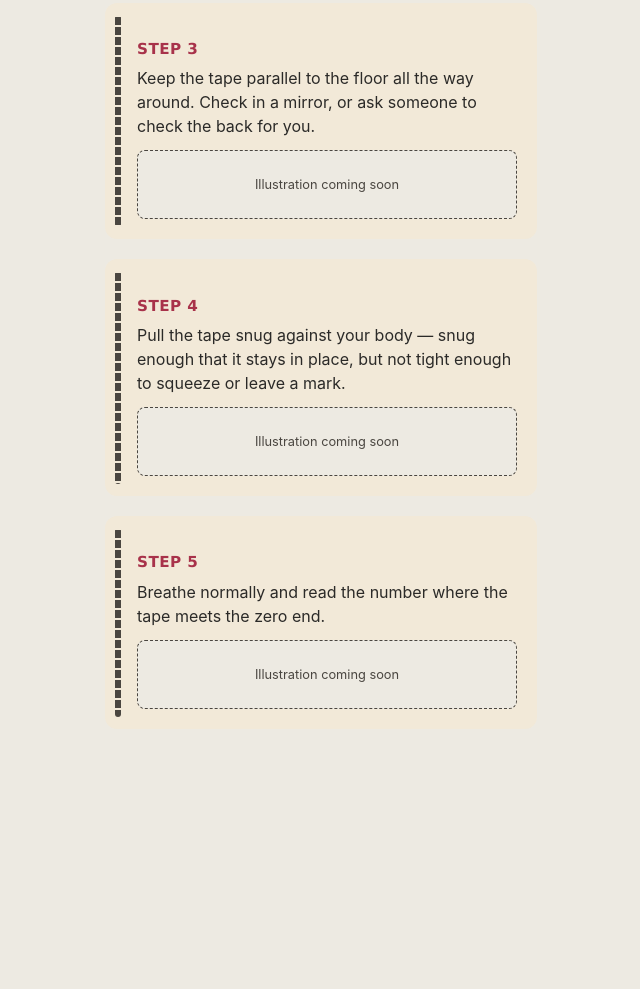
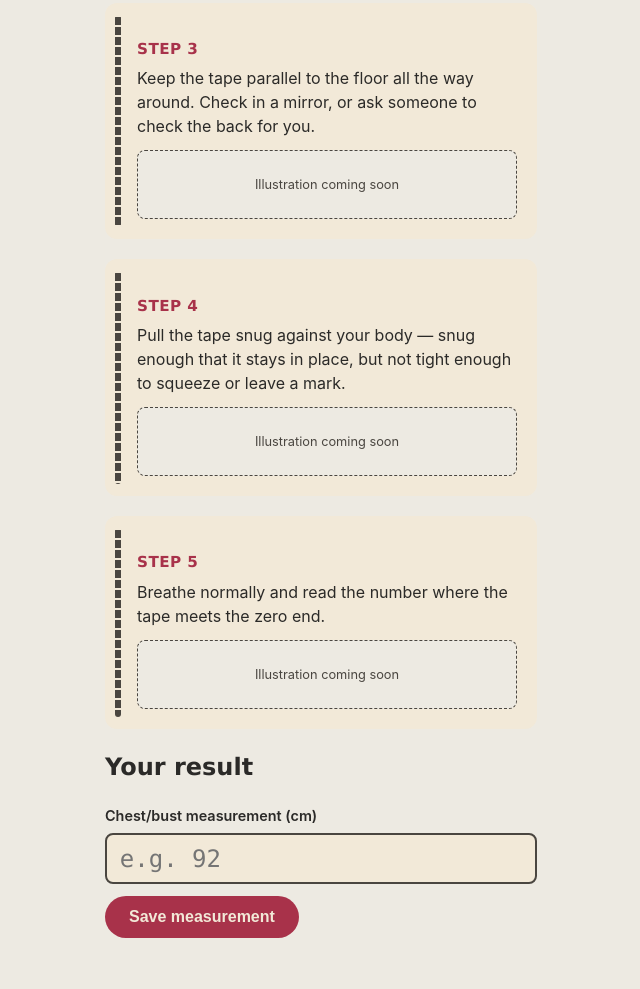
Before and after one commit to petergohrf/fitme, a plain HTML site: page guide/chest.html in a window 1280 px wide. Shown: the part 1096-2085 px from the top of the page, without its empty margins (319-959 px from the left). Before the commit the page ends 1869 px from the top, so only its background shows below. Drawn offline with Linux system fonts and the light colour scheme.

Commit message:
feat: add result section markup for chest measurement

```diff
--- a/guide/chest.html
+++ b/guide/chest.html
@@ -65,6 +65,17 @@
         <div class="illustration-placeholder">Illustration coming soon</div>
       </li>
     </ol>
+    <section class="result-section" aria-label="Your result">
+      <h2>Your result</h2>
+      <div class="result-field">
+        <label for="chestInput" id="chestInputLabel">Chest/bust measurement (cm)</label>
+        <input type="number" id="chestInput" inputmode="decimal" step="0.1" placeholder="e.g. 92">
+      </div>
+      <p class="field-error" id="chestError" hidden></p>
+      <button type="button" class="save-button" id="saveButton">Save measurement</button>
+      <p class="save-confirmation" id="saveConfirmation" hidden>Saved!</p>
+      <p class="last-saved" id="lastSaved" hidden></p>
+    </section>
   </main>
 
   <script src="../scripts/guide.js"></script>
--- a/styles/main.css
+++ b/styles/main.css
@@ -247,3 +247,68 @@ h1, h2, h3 {
   font-size: 0.8rem;
   color: var(--color-tick-charcoal);
 }
+
+.result-section {
+  padding-bottom: 3rem;
+}
+
+.result-field {
+  display: flex;
+  flex-direction: column;
+  gap: 0.4rem;
+  margin-bottom: 0.75rem;
+}
+
+.result-field label {
+  font-size: 0.9rem;
+  font-weight: 600;
+}
+
+.result-field input {
+  font-family: var(--font-mono);
+  font-size: 1.5rem;
+  padding: 0.6rem 0.8rem;
+  border: 2px solid var(--color-tick-charcoal);
+  border-radius: 8px;
+  background-color: var(--color-tape-ivory);
+  color: var(--color-ink);
+}
+
+.result-field input:focus-visible {
+  outline: 3px solid var(--color-thread-berry);
+  outline-offset: 1px;
+}
+
+.field-error {
+  color: var(--color-thread-berry);
+  font-size: 0.85rem;
+  margin: 0 0 0.75rem;
+}
+
+.save-button {
+  padding: 0.75rem 1.5rem;
+  background-color: var(--color-thread-berry);
+  color: var(--color-tape-ivory);
+  border: none;
+  border-radius: 999px;
+  font-size: 1rem;
+  font-weight: 600;
+  cursor: pointer;
+}
+
+.save-button:focus-visible {
+  outline: 3px solid var(--color-ink);
+  outline-offset: 2px;
+}
+
+.save-confirmation {
+  color: var(--color-success-moss);
+  font-weight: 600;
+  margin-top: 0.75rem;
+}
+
+.last-saved {
+  color: var(--color-tick-charcoal);
+  font-size: 0.85rem;
+  margin-top: 0.5rem;
+}
```
